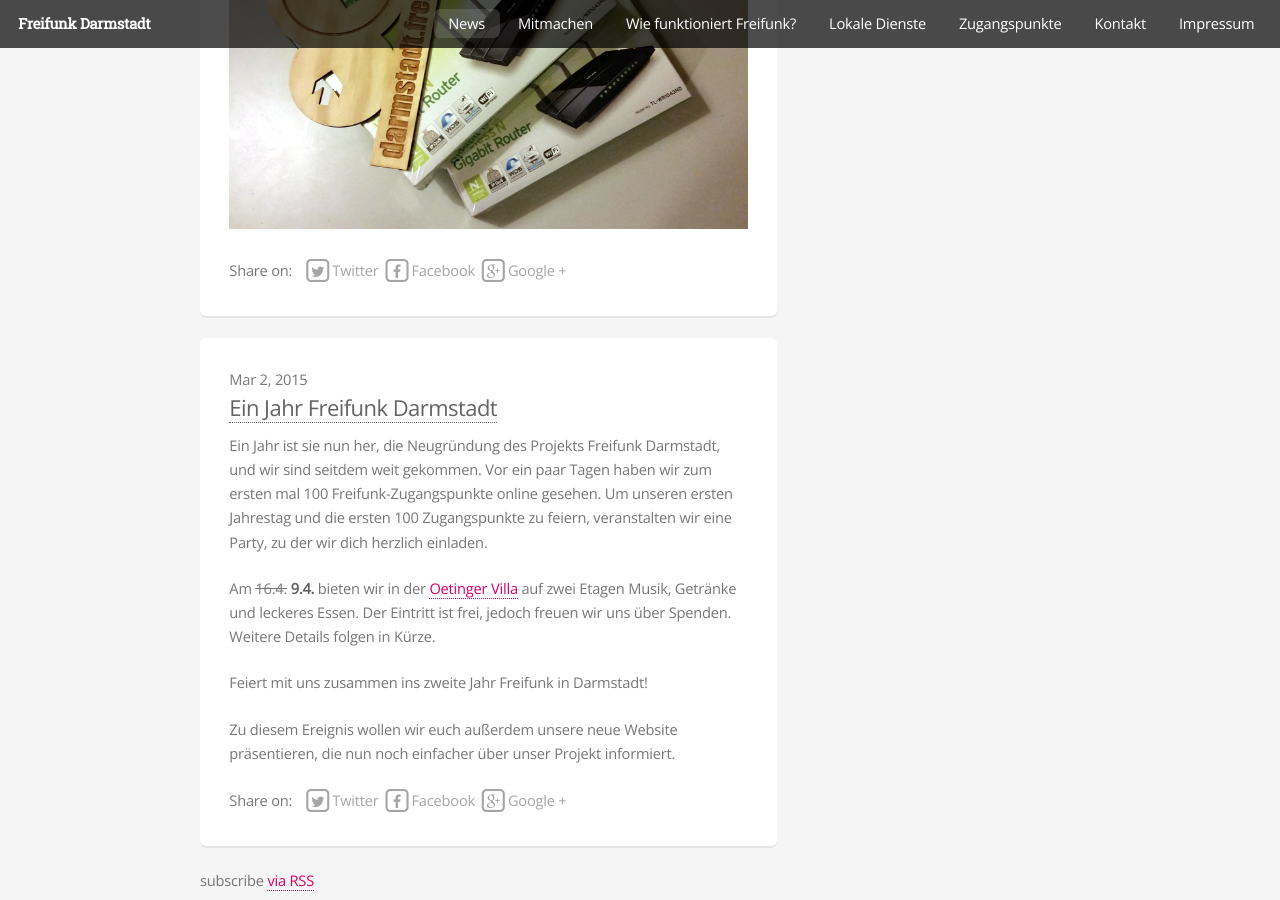
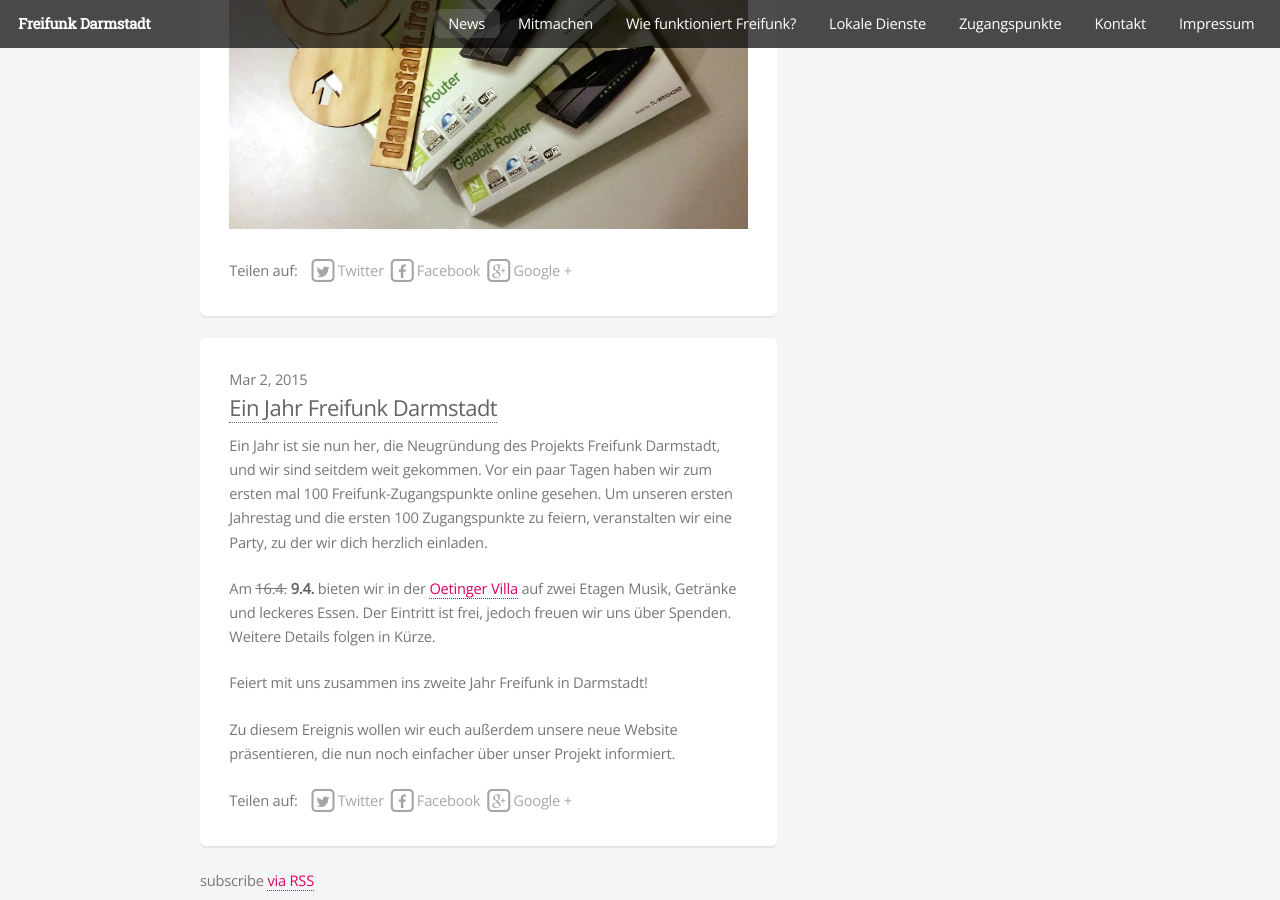
Before and after one commit to mdrenger/darmstadt.freifunk.net, a Jekyll site: the page built from pages/news.html, in a window 1280 px wide and 900 px high, scrolled down 1238 px. Built offline with Jekyll 4.4.1, drawn with Linux system fonts in a browser that asks for light colours.

Commit message:
social links: rename "Share on" -> "Teilen auf"

```diff
--- a/_includes/social.html
+++ b/_includes/social.html
@@ -1,5 +1,5 @@
 <div class="social-links">
-    Share on: &nbsp;
+    Teilen auf: &nbsp;
     <a href="https://twitter.com/intent/tweet?text={{ include.post.title }}&url={{ site.url }}{{ include.post.url }}&via={{ site.twitter_username }}&related={{ site.twitter_username }}" rel="nofollow" target="_blank" title="Share on Twitter">
       <span class="fa-stack fa-sm">
         <i class="fa fa-square-o fa-stack-2x"></i>
```
